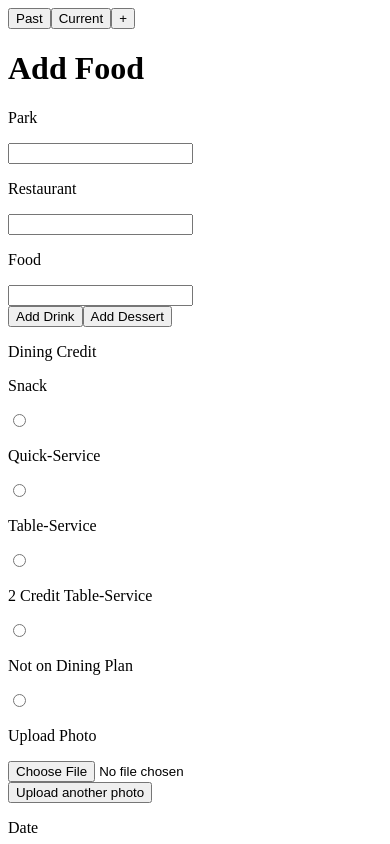
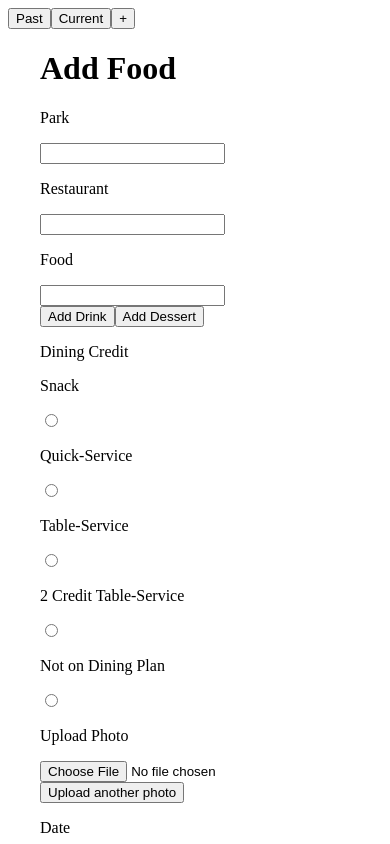
Before and after one commit to christinakerr/disney-dining-tracker, a React (Create React App) app in the folder client/: page /add-food in a window 390 px wide. Shown: the top 844 px of the page. Built offline with nearby package versions, Linux system fonts and the light colour scheme.

Commit message:
Added responsive styles to Container component

```diff
--- a/client/src/components/Container.js
+++ b/client/src/components/Container.js
@@ -1,9 +1,36 @@
 /** @jsxImportSource @emotion/react */
 
-function Container(props){
+import { css } from '@emotion/react'
+
+function Container(props) {
     return (
-        <div>{props.children}</div>
+        <div css={containerStyle}>{props.children}</div>
     );
 }
 
 export default Container;
+
+const containerStyle = css`
+    margin: 0 auto;
+    @media (min-width: 320px) {
+        max-width: 310px;
+    }
+    @media (min-width: 425px) {
+        max-width: 400px;
+    }
+    @media (min-width: 576px) {
+        max-width: 540px;
+    }
+    @media (min-width: 768px) {
+        max-width: 720px;
+    }
+    @media (min-width: 992px) {
+        max-width: 960px;
+    }
+    @media (min-width: 1200px) {
+        max-width: 1140px;
+    }
+    @media (min-width: 1400px) {
+        max-width: 1320px;
+    }
+`
```
